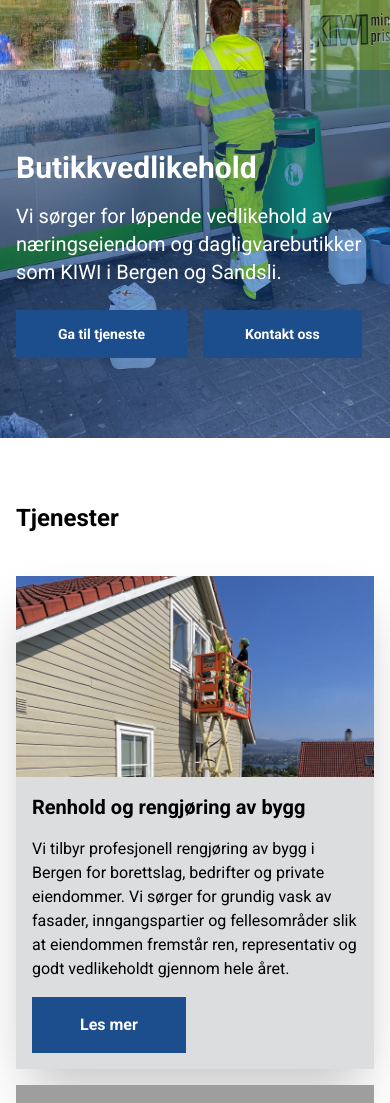
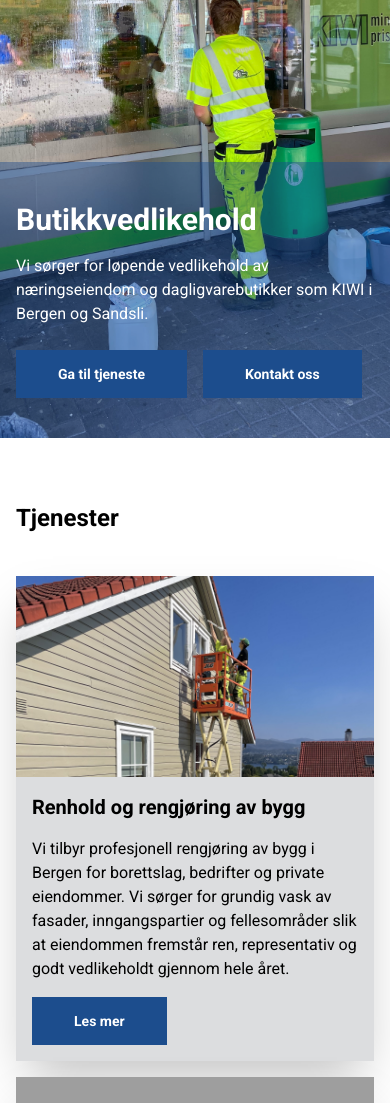
Before and after one commit to motionlabs-git/vaktmester, a Next.js app: page / in a window 390 px wide. Shown: the part 404-1507 px from the top of the page. Built offline with nearby package versions, Linux system fonts and the light colour scheme; grey boxes are pictures that could not be loaded.

Commit message:
mobile edits

```diff
--- a/app/components/Global/PageHeading.tsx
+++ b/app/components/Global/PageHeading.tsx
@@ -10,7 +10,7 @@ const PageHeading = ({
 	text: string
 }) => {
 	return (
-		<section className='!py-0 !block h-[60vh]'>
+		<section className='!py-0 !block h-[80vh] md:h-[60vh]'>
 			<div className='h-3/4 w-full select-none'>
 				<Image
 					src={image}
--- a/app/components/Layout/MobileNavigation.tsx
+++ b/app/components/Layout/MobileNavigation.tsx
@@ -46,7 +46,7 @@ const MobileNavigation = ({
 
 			<div className='mt-10 flex-1 flex flex-col justify-between h-full'>
 				<div>
-					<ul className='items-center font-bold text-xl'>
+					<ul className='items-center font-bold text-lg'>
 						{NavigationLinks.slice(0, -1).map((link) =>
 							link.subLinks ? (
 								<React.Fragment key={link.link}>
--- a/app/components/Layout/NavLink.tsx
+++ b/app/components/Layout/NavLink.tsx
@@ -11,10 +11,10 @@ const NavLink = ({
 }) => {
 	return (
 		<li
-			className={`flex items-center  hover:text-primaryAccent duration-200 ${link === path ? 'text-primary' : 'text-black'}`}
+			className={`flex items-center hover:text-primaryAccent duration-200 ${link === path ? 'text-primary' : 'text-black'}`}
 		>
 			<Link
-				className={`block h-full py-3 md:py-8 px-2 text-nowrap ${path === link ? 'text-primaryAccent' : ''}`}
+				className={`block h-full py-2 md:py-8 px-2 text-nowrap ${path === link ? 'text-primaryAccent' : ''}`}
 				href={link}
 			>
 				{text}
--- a/app/components/Sections/KontaktOss/ContactForm.tsx
+++ b/app/components/Sections/KontaktOss/ContactForm.tsx
@@ -72,7 +72,7 @@ const ContactForm = () => {
 				placeholder='Navn'
 			/>
 
-			<fieldset className='flex gap-2'>
+			<fieldset className='flex flex-col gap-4 lg:flex-row lg:gap-2'>
 				<Input
 					{...register('phone')}
 					error={errors.phone}
--- a/app/components/Sections/Main/Hero/EmblaSlide.tsx
+++ b/app/components/Sections/Main/Hero/EmblaSlide.tsx
@@ -18,8 +18,8 @@ const EmblaSlide = ({
 		<div className='embla__slide'>
 			<div className='w-full h-full relative'>
 				<div className='absolute w-full h-full inset-0 flex justify-start items-end '>
-					<div className='w-full pt-20 heroOverlay bg-primary/45 md:bg-transparent'>
-						<div className=' px-4 md:px-0 md:pl-[5vw] pb-20 md:pb-[5vw] md:pt-10 md:max-w-9/10 '>
+					<div className='w-full pt-10 md:pt-20 heroOverlay bg-primary/45 md:bg-transparent'>
+						<div className=' px-4 md:px-0 md:pl-[5vw] pb-10 md:pb-[5vw] md:pt-10 md:max-w-9/10 '>
 							{h1 ? (
 								<h1 className='text-white max-w-6/10 md:text-nowrap'>
 									{title}
@@ -29,7 +29,7 @@ const EmblaSlide = ({
 									{title}
 								</p>
 							)}
-							<p className='mt-4 text-xl text-white  md:max-w-[60vw] xl:max-w-[40vw]'>
+							<p className='mt-4 text-base md:text-xl text-white  md:max-w-[60vw] xl:max-w-[40vw]'>
 								{text}
 							</p>
 
--- a/app/components/Sections/Main/Tjenester/TjenesterCard.tsx
+++ b/app/components/Sections/Main/Tjenester/TjenesterCard.tsx
@@ -30,7 +30,7 @@ const TjenesterCard = ({
 				</div>
 
 				<Button
-					className='text-base mt-4 justify-self-end'
+					className='text-sm md:text-base mt-4 justify-self-end'
 					text='Les mer'
 					link={link}
 				/>
```
